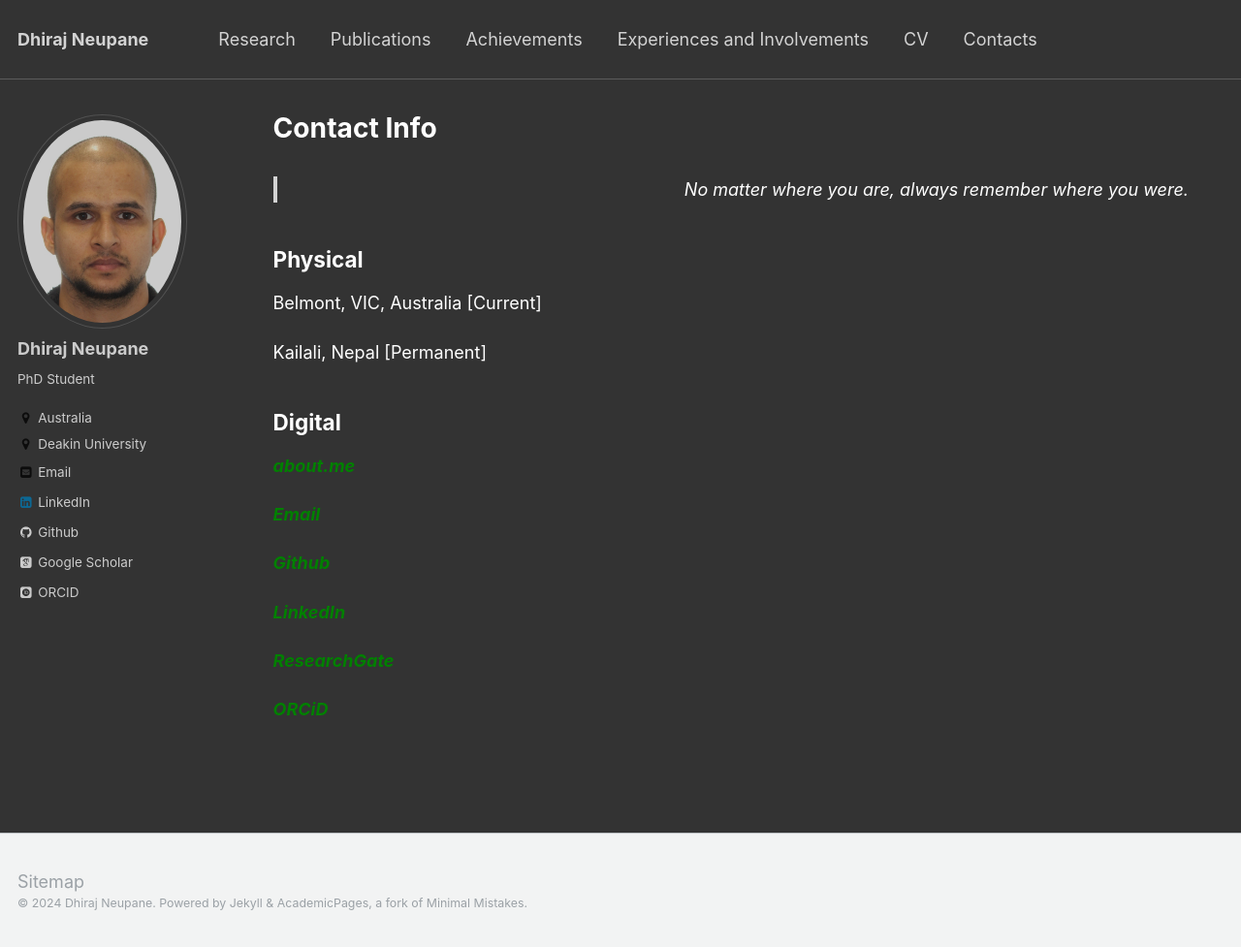
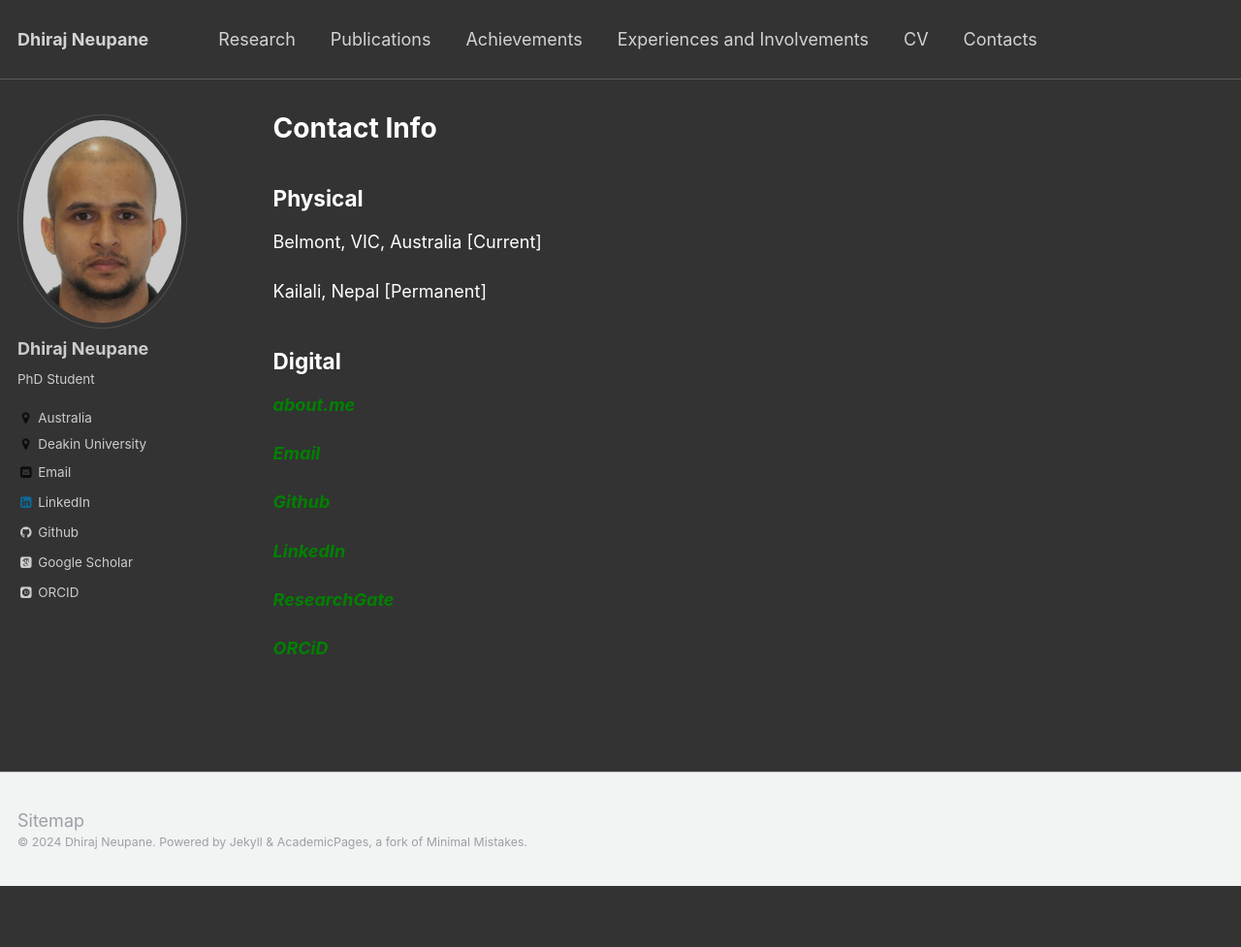
Before and after one commit to dhirajneupane/academicPortfolio, a Jekyll site: the page built from _pages/contacts.md, in a window 1280 px wide and 977 px high. Shown: the whole window at 97% size. Built offline with Jekyll 4.4.1, drawn with Linux system fonts in a browser that asks for light colours; some web fonts are replaced.

Commit message:
Update contacts.md

```diff
--- a/_pages/contacts.md
+++ b/_pages/contacts.md
@@ -7,7 +7,7 @@ author_profile: true
 redirect_from:
   - /contacts
 ---
-> <p style='text-align: right;'> No matter where you are, always remember where you were. </p>
+
 
 Physical
 --------------
```
